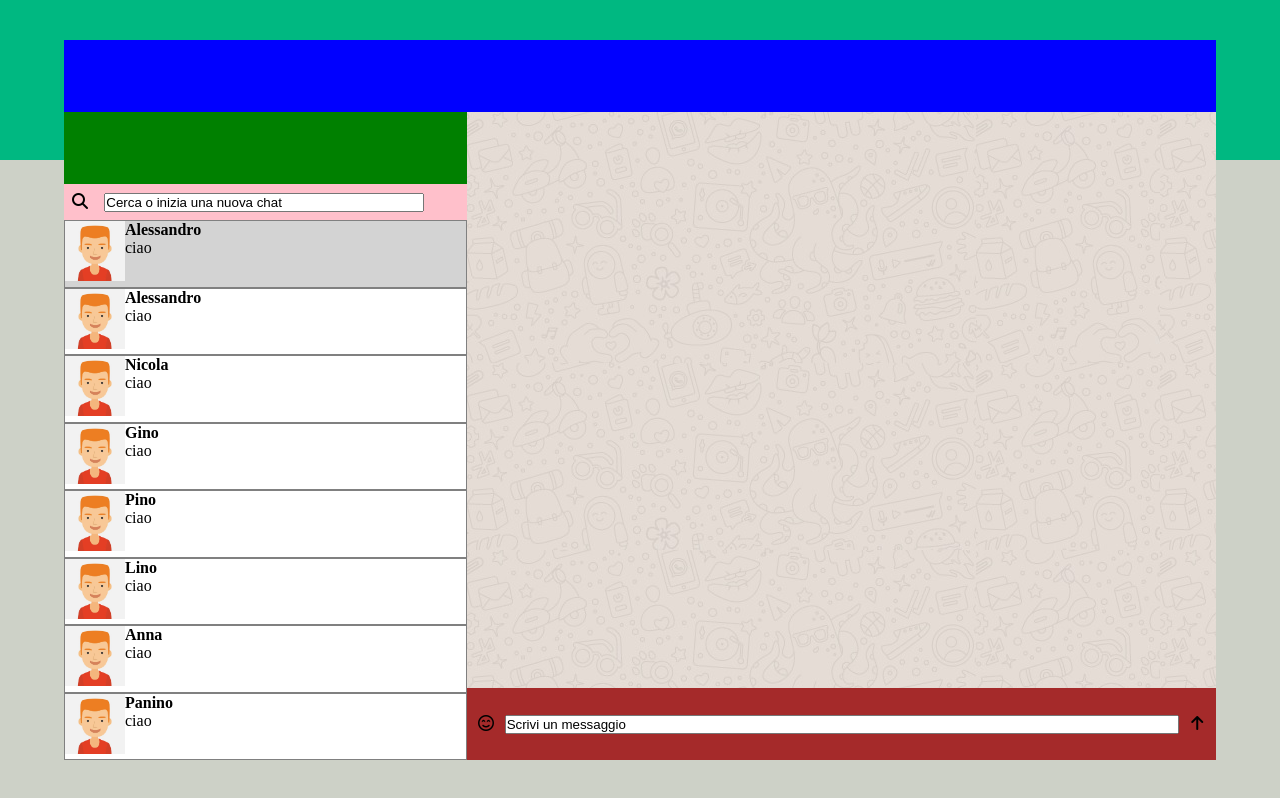
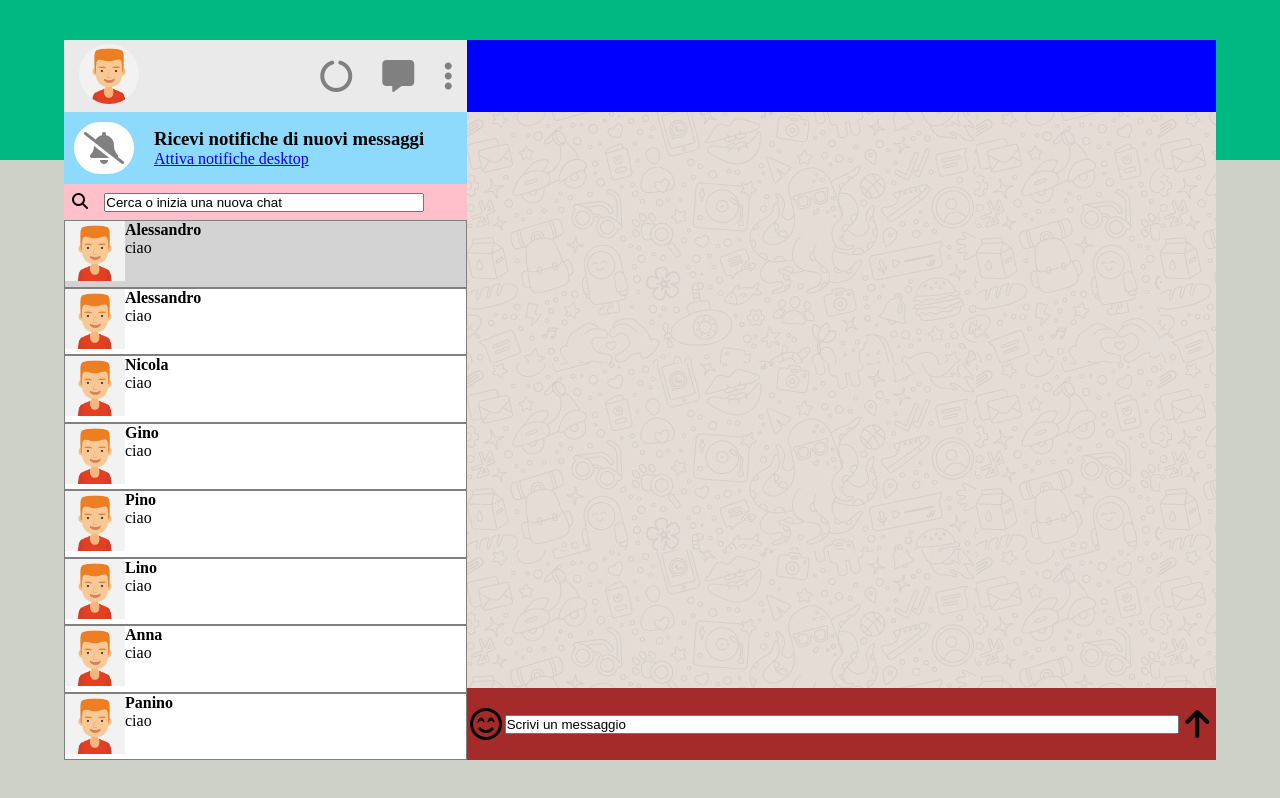
Before and after one commit to emazack/js-html-css-boolzap, a plain HTML site: page index.html in a window 1280 px wide. Drawn offline with nearby package versions, Linux system fonts and the light colour scheme.

Commit message:
JS Fine Milestone 3 grezzo

```diff
--- a/index.html
+++ b/index.html
@@ -21,10 +21,32 @@
 
           <!-- area personale -->
           <div class="area-personale">
-
+            <div class="logo-personale">
+              <img class="avatar" src="img/avatar.jpg" alt="">
+            </div>
+            <div class="icone-area-personale">
+              <div class="circolo">
+                <i class="fas fa-circle-notch fa-2x"></i>
+              </div>
+              <div class="commento">
+                <i class="fas fa-comment-alt fa-2x"></i>
+              </div>
+              <div class="opzione">
+                <i class="fas fa-ellipsis-v fa-2x"></i>
+              </div>
+            </div>
           </div>
           <!-- notifiche messaggi -->
           <div class="notifiche">
+            <div class="campanello">
+              <div class="fa fa-bell-slash fa-2x">
+
+              </div>
+            </div>
+            <div class="testo-notifiche">
+              <h3>Ricevi notifiche di nuovi messaggi</h3>
+              <a href="#">Attiva notifiche desktop</a>
+            </div>
 
           </div>
           <!-- barra di ricerca contatti -->
@@ -322,7 +344,7 @@
 
             <!-- selezione emoticon -->
             <div class="emoticon">
-              <i class="far fa-smile-beam"></i>
+              <i class="far fa-smile-beam fa-2x"></i>
             </div>
             <!-- barra scrittura ed invio mex -->
             <div class="barra-scrittura">
@@ -330,7 +352,7 @@
             </div>
             <!-- testo invio messaggio -->
             <div class="tasto-invio">
-              <i class="fas fa-arrow-up"></i>
+              <i class="fas fa-arrow-up fa-2x"></i>
             </div>
 
           </div>
--- a/main.js
+++ b/main.js
@@ -8,17 +8,17 @@ $(document).ready(function(){
       // prendo il valore presente nella barra di scrittura e lo salvo
       var testoInput = $(".barra-scrittura input").val();
       // inserisco nella finestra messaggi ciò che è scritto nella barra di scrittura
-      $(".selected").append("<div class='mex-inviato'><p>" + testoInput + "</p></div>");
+      $(".selected").append( "<div class='mex-inviato' style=''><p>" + testoInput + "</p> <div class='mutendina'> Cancella </div></div>");
       // azzero il valore della barra di scrittura
       $(".barra-scrittura input").val("Scrivi un messaggio");
       // invio di messaggio automatico
       setTimeout(function(){
-        $(".selected").append("<div class='mex-ricevuto'><p> Sae </p></div>");
+        $(".selected").append("<div class='mex-ricevuto' style=''><p> OK </p> <div class='mutendina'> Cancella </div></div>");
       }, 1000);
     }
   )
 
-  /////////////////////////////// filtro contatti///////////////////////////////
+  /////////////////////////////// filtro contatti ///////////////////////////////
 
   // salvo l'informazione della barra di ricerca
   var barraRicercaContatti = $(".box-ricerca-contatti input");
@@ -50,8 +50,6 @@ $(document).ready(function(){
     }
   );
   // Click sul contatto mostra la conversazione del contatto cliccato
-  // click sul contatto che ha data-attr che corrisponde a stesso data-attr in chat
- // salvo il valore dell'attr e lo usso per dire quale chat è attiva
 
  // salvo la finestra in una varaibile
  var finestraMessaggio = $(".finestra-messaggi");
@@ -73,4 +71,74 @@ $(document).ready(function(){
      }
    )
 
+   // se clicco sul messaggio si apre una tendina sotto con scritto
+   // cancella
+
+  var messaggioRicevuto = $(".mex-riceuto");
+  var messaggioInviato = $(".mex-inviato");
+
+  // per messaggio inviato
+  $(document).on("click", ".mex-inviato",
+    function(){
+      $(this).find(".mutendina").toggle();
+    }
+  );
+  // anche per messaggio ricevuto
+  $(document).on("click", ".mex-ricevuto",
+    function(){
+      $(this).find(".mutendina").toggle();
+    }
+  );
+
+  // se clicco su cancella viene cancellato il messaggio.
+  $(document).on("click", ".mutendina",
+    function(){
+      $(this).parent().hide();
+    }
+  );
+
+
+
+   // Creare la freccetta all'hover del messaggio
+
+   // var messaggioInviato = $(".mex-inviato p");
+   // var messaggioRicevuto = $(".mex-ricevuto p");
+   //
+   // messaggioInviato.hover(
+   //   function(){
+   //     $(this).append('<i class="fas fa-chevron-down"></i>');
+   //   }, function() {
+   //     $(this).find("i").last().remove()
+   //   }
+   // );
+   // messaggioRicevuto.hover(
+   //   function(){
+   //     $(this).append('<i class="fas fa-chevron-down"></i>');
+   //   }, function() {
+   //     $(this).find("i").last().remove()
+   //   }
+   // );
+
+
+   // Cancella messaggio: cliccando sul messaggio appare un menu a tendina che permette di cancellare il messaggio selezionato
+    // son riuascito ad agganciarte l'evento sul "delete" potrò dirgli una roba tipo this.padre.cancella();
+    // $('.mex-inviato p').on("click", "i",
+    //    function () {
+    //      $(".mutendina").toggle();
+    //     // $(this).hide();
+    //    }
+    //
+    // );
+    ///////////////////////////////////////////////////////////
+  //   var messaggioInviato = $(".mex-inviato p");
+  //   var messaggioRicevuto = $(".mex-ricevuto p");
+  //
+  //   $(document).on("click", ".mex-inviato p",
+  //   function(){
+  //     $(this).append('<i class="fas fa-chevron-down"></i>');
+  //   }, function() {
+  //     $(this).find("i").last().remove()
+  //   }
+  // );
+
 });
--- a/style.css
+++ b/style.css
@@ -32,18 +32,52 @@
 /* ///////////////////////////////////////// */
 
 .area-personale{
-  background-color: blue;
+  background-color: #EAEAEA;
+  display: flex;
+  justify-content: space-between;
+  align-items: center;
   width: 100%;
   height: 10%;
+}
+
+.logo-personale img{
+  border-radius: 50px;
+  margin-left: 15px;
+  margin-right: 15px;
+}
+
+.icone-area-personale {
+  display: flex;
+}
+
+.icone-area-personale > *{
+  padding-left: 15px;
+  padding-right: 15px;
+  color: grey;
 }
 
 /* ///////////////////////////////////////// */
 
 .notifiche{
-  background-color: green;
+  background: #8EDAFC;
+  display: flex;
+  align-items: center;
   width: 100%;
   height: 10%;
 }
+
+.notifiche > *{
+  margin: 10px;
+}
+
+.campanello{
+  color: grey;
+  background-color: white;
+  padding: 10px;
+  border-radius: 50px;
+}
+
+
 
 /* ///////////////////////////////////////// */
 
@@ -119,8 +153,10 @@
 
 .mex-ricevuto{
   padding: 10px 30px;
+  margin-bottom: 10px;
   display: flex;
   justify-content: flex-start;
+  position: relative;
 }
 
 .mex-ricevuto p{
@@ -131,14 +167,25 @@
 
 .mex-inviato{
   padding: 10px 30px;
+  margin-bottom: 10px;
   display: flex;
   justify-content: flex-end;
+  position: relative;
 }
 
 .mex-inviato p{
   background: #D5F9BA;
   padding: 20px;
   border-radius: 15px;
+}
+
+.mutendina{
+  display: none;
+  position: absolute;
+  background-color: #f9f9f9;
+  min-width: 160px;
+  box-shadow: 0px 8px 16px 0px rgba(0,0,0,0.2);
+  margin-top: 60px;
 }
 
 /* Barra di invio *******************************/
```
